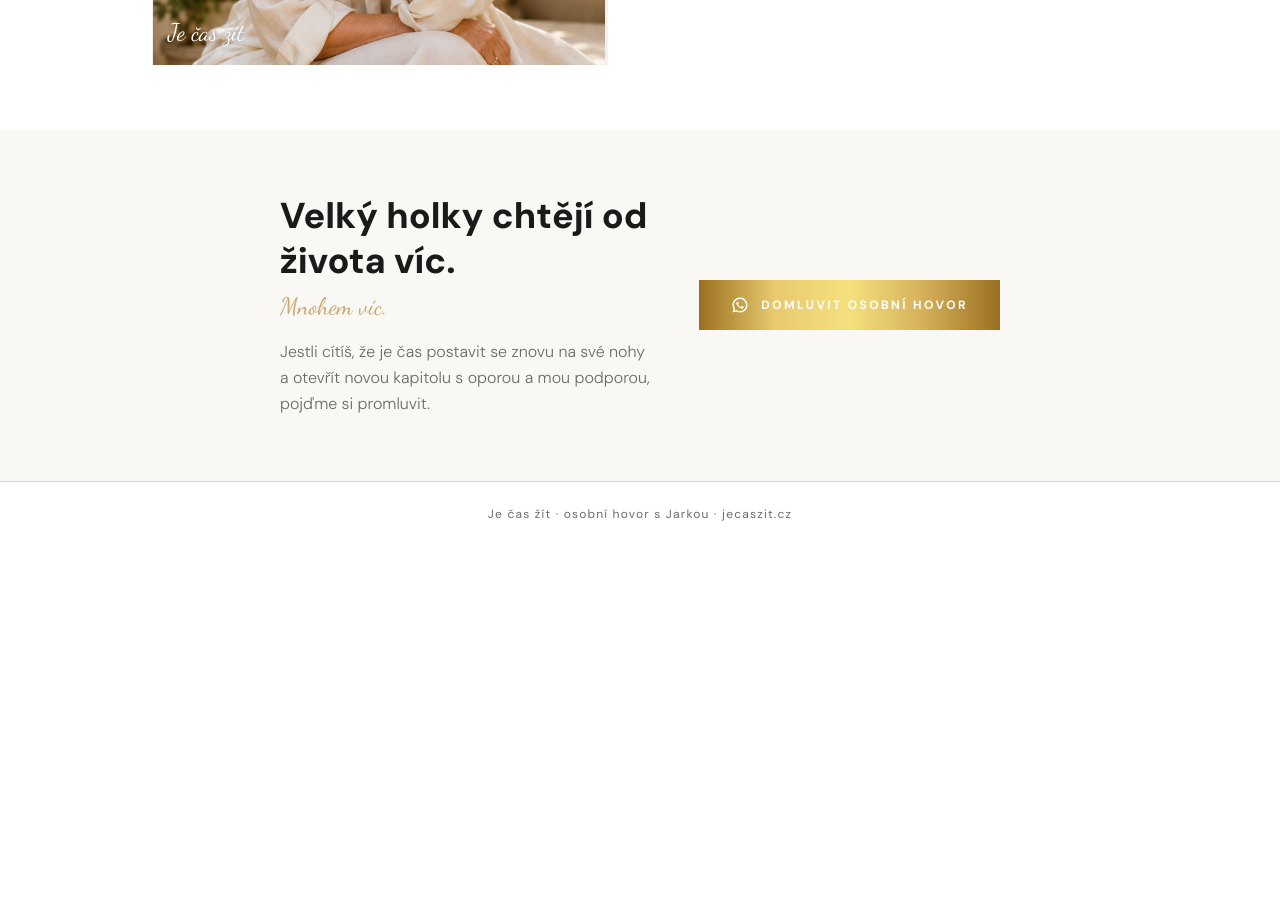
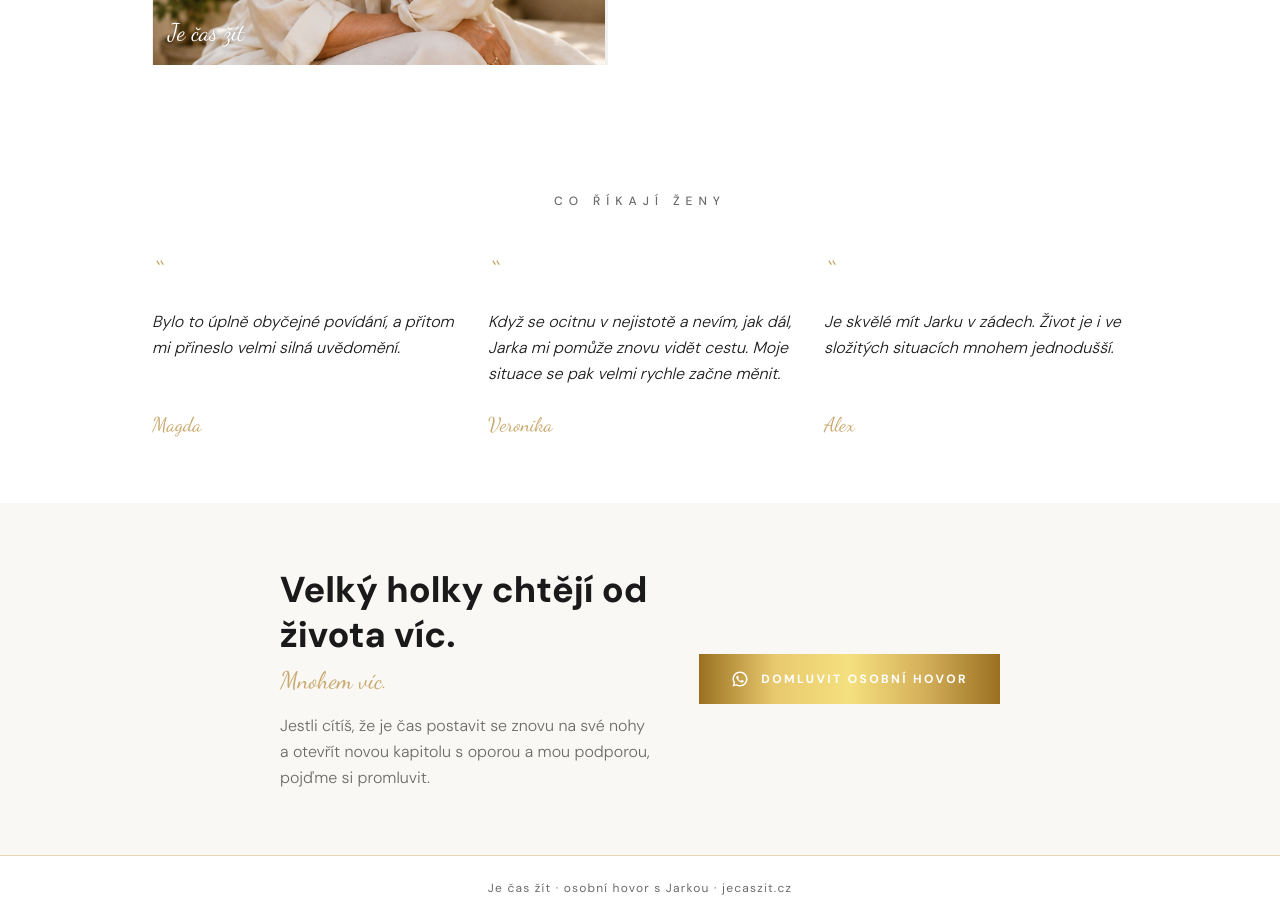
Before and after one commit to jarkamatuska1-png/jecaszit-web, a Next.js app: page /dalsi-kapitola in a window 1280 px wide. Shown: the part 1840-2760 px from the top of the page. Before the commit the page ends 2386 px from the top, so only its background shows below. Built offline with nearby package versions, Linux system fonts and the light colour scheme.

Commit message:
Landing page: přidány reference

```diff
--- a/app/dalsi-kapitola/page.tsx
+++ b/app/dalsi-kapitola/page.tsx
@@ -196,6 +196,26 @@ export default function LandingPage() {
         </div>
       </div>
 
+      {/* Reference */}
+      <div className="max-w-5xl mx-auto px-6 py-16">
+        <p className="text-center text-xs tracking-[0.5em] uppercase text-[var(--muted)] font-medium mb-12">Co říkají ženy</p>
+        <div className="grid md:grid-cols-3 gap-8">
+          {[
+            { text: "Bylo to úplně obyčejné povídání, a přitom mi přineslo velmi silná uvědomění.", author: "Magda" },
+            { text: "Když se ocitnu v nejistotě a nevím, jak dál, Jarka mi pomůže znovu vidět cestu. Moje situace se pak velmi rychle začne měnit.", author: "Veronika" },
+            { text: "Je skvělé mít Jarku v zádech. Život je i ve složitých situacích mnohem jednodušší.", author: "Alex" },
+          ].map((t, i) => (
+            <div key={i} className="flex flex-col">
+              <p className="text-4xl mb-4 leading-none" style={{ fontFamily: "var(--font-script)", color: "var(--gold)" }}>
+                &ldquo;
+              </p>
+              <p className="text-[var(--foreground)] font-light leading-relaxed flex-1 mb-6 italic">{t.text}</p>
+              <p className="text-xl" style={{ fontFamily: "var(--font-script)", color: "var(--gold)" }}>{t.author}</p>
+            </div>
+          ))}
+        </div>
+      </div>
+
       {/* Spodní CTA */}
       <div className="bg-[#faf8f4] py-16">
         <div className="max-w-3xl mx-auto px-6 md:flex items-center justify-between gap-12">
```
